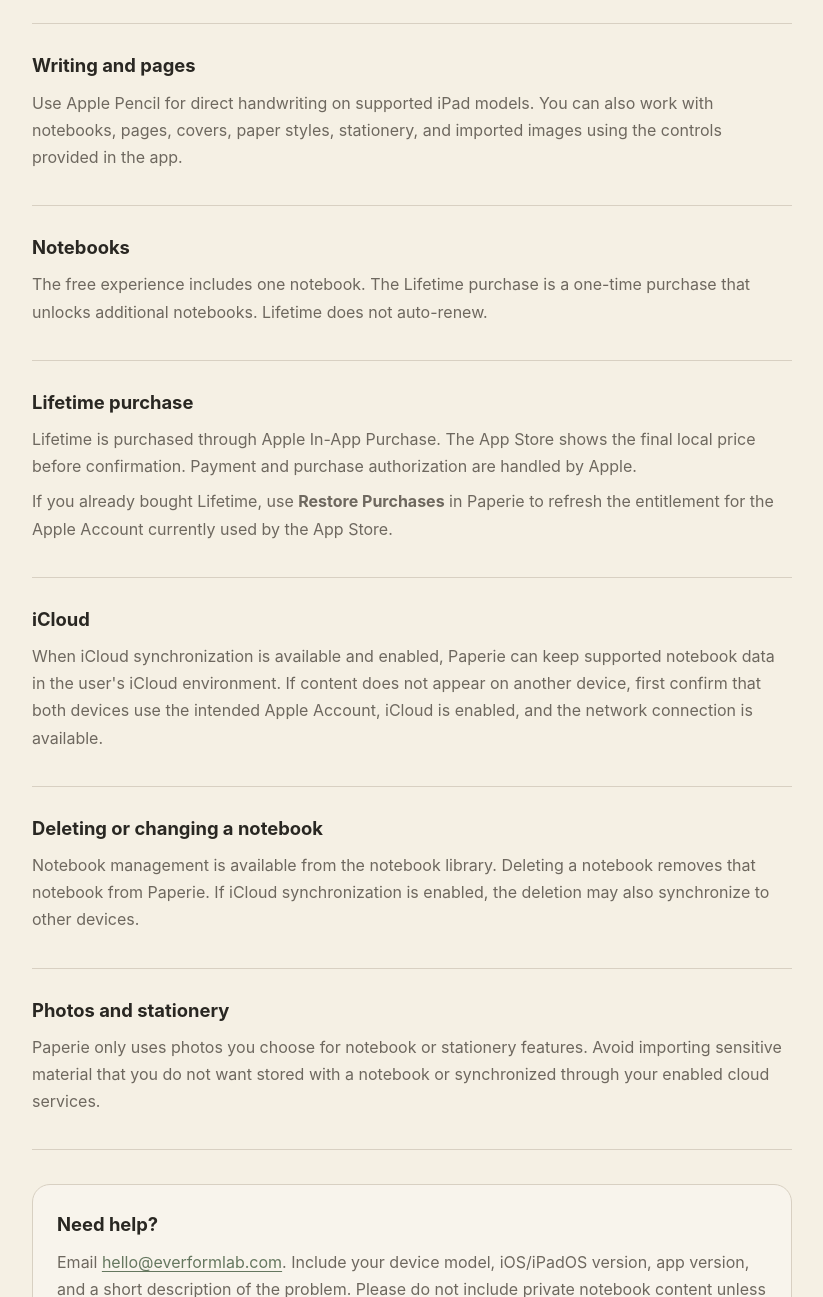
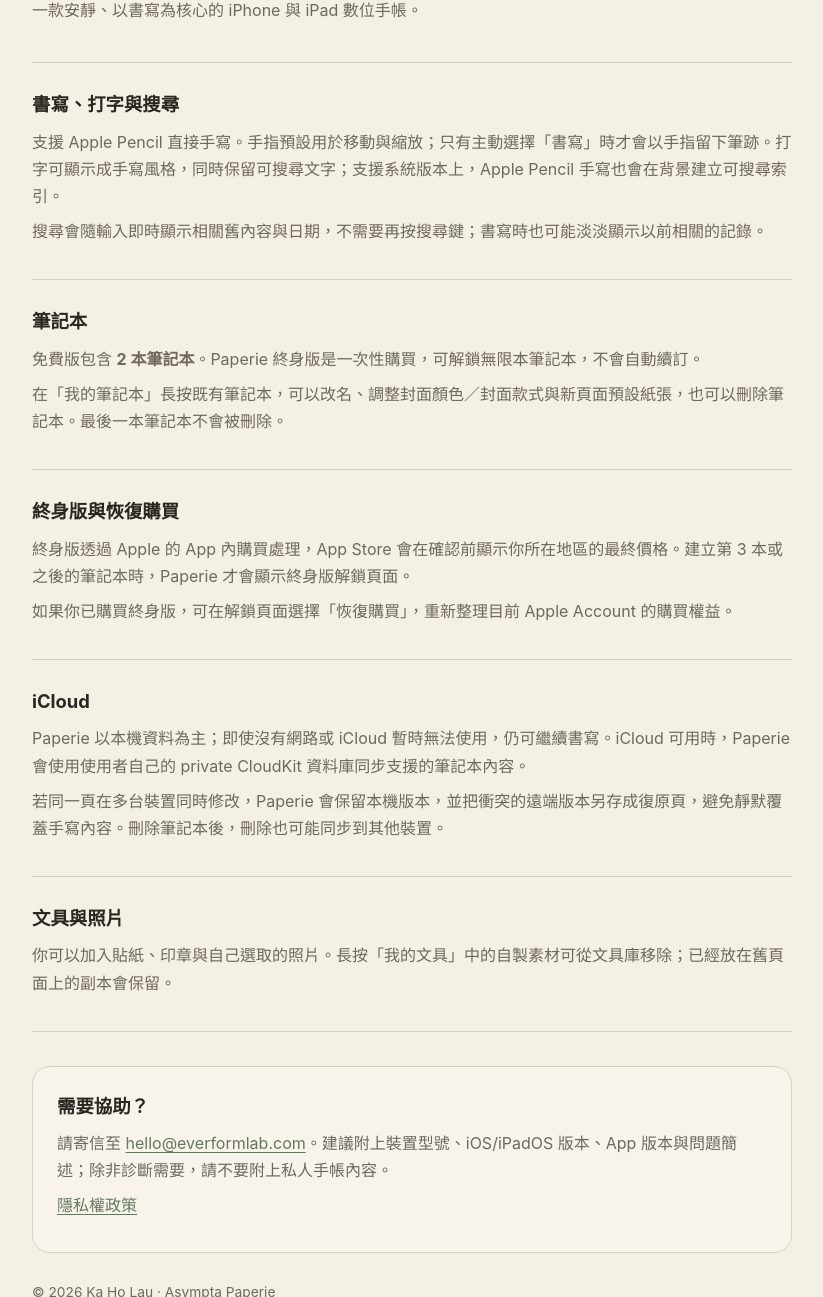
Before and after one commit to okok147/asympta-paperie-support, a plain HTML site: page index.html in a window 1280 px wide. Shown: the part 243-1540 px from the top of the page, without its empty margins (228-1051 px from the left). Drawn offline with Linux system fonts and the light colour scheme.

Commit message:
Align Paperie support with the production app

```diff
--- a/index.html
+++ b/index.html
@@ -1,16 +1,16 @@
 <!doctype html>
-<html lang="en">
+<html lang="zh-Hant">
 <head>
   <meta charset="utf-8">
   <meta name="viewport" content="width=device-width,initial-scale=1">
-  <meta name="description" content="Official support page for Asympta Paperie, a handwriting notebook for iPhone and iPad.">
+  <meta name="description" content="Asympta Paperie 官方支援頁面。">
   <title>Asympta Paperie Support</title>
   <style>
     :root{color-scheme:light;--paper:#f5f0e4;--ink:#292722;--muted:#6e685f;--line:#d8d0c2;--accent:#65775f}
     *{box-sizing:border-box}
     body{margin:0;background:var(--paper);color:var(--ink);font:16px/1.7 -apple-system,BlinkMacSystemFont,"SF Pro Text","PingFang TC",sans-serif}
-    main{width:min(760px,calc(100% - 36px));margin:auto;padding:64px 0 72px}
-    header{padding-bottom:36px;border-bottom:1px solid var(--line)}
+    main{width:min(760px,calc(100% - 36px));margin:auto;padding:48px 0 72px}
+    header{padding-bottom:30px;border-bottom:1px solid var(--line)}
     .eyebrow{font-size:.78rem;letter-spacing:.15em;text-transform:uppercase;color:var(--accent)}
     h1{font-size:clamp(2.4rem,8vw,4.8rem);line-height:1.03;letter-spacing:-.045em;margin:.2em 0}
     h2{font-size:1.15rem;margin:0 0 8px}
@@ -19,54 +19,93 @@
     a{color:var(--accent);text-underline-offset:.2em}
     .contact{margin-top:34px;padding:24px;border:1px solid var(--line);border-radius:18px;background:rgba(255,255,255,.28)}
     footer{padding-top:28px;color:var(--muted);font-size:.86rem}
+
+    .langbar{display:flex;gap:8px;justify-content:flex-end;margin-bottom:18px}
+    .langbar button{border:1px solid var(--line);background:rgba(255,255,255,.35);color:var(--ink);border-radius:999px;padding:7px 12px;font:inherit;cursor:pointer}
+    .langbar button[aria-pressed="true"]{border-color:var(--accent);color:var(--accent)}
+    [data-lang="en"]{display:none}
+
   </style>
 </head>
 <body>
 <main>
+  <div class="langbar" aria-label="Language">
+    <button data-set-lang="zh" aria-pressed="true">繁體中文</button>
+    <button data-set-lang="en" aria-pressed="false">English</button>
+  </div>
+
+  <div data-lang="zh">
     <header>
-    <div class="eyebrow">Support</div>
+      <div class="eyebrow">支援</div>
       <h1>Asympta Paperie</h1>
-    <p>A quiet handwriting notebook for iPhone and iPad.</p>
+      <p>一款安靜、以書寫為核心的 iPhone 與 iPad 數位手帳。</p>
     </header>
+    <section><h2>書寫、打字與搜尋</h2>
+      <p>支援 Apple Pencil 直接手寫。手指預設用於移動與縮放；只有主動選擇「書寫」時才會以手指留下筆跡。打字可顯示成手寫風格，同時保留可搜尋文字；支援系統版本上，Apple Pencil 手寫也會在背景建立可搜尋索引。</p>
+      <p>搜尋會隨輸入即時顯示相關舊內容與日期，不需要再按搜尋鍵；書寫時也可能淡淡顯示以前相關的記錄。</p>
+    </section>
+    <section><h2>筆記本</h2>
+      <p>免費版包含 <strong>2 本筆記本</strong>。Paperie 終身版是一次性購買，可解鎖無限本筆記本，不會自動續訂。</p>
+      <p>在「我的筆記本」長按既有筆記本，可以改名、調整封面顏色／封面款式與新頁面預設紙張，也可以刪除筆記本。最後一本筆記本不會被刪除。</p>
+    </section>
+    <section><h2>終身版與恢復購買</h2>
+      <p>終身版透過 Apple 的 App 內購買處理，App Store 會在確認前顯示你所在地區的最終價格。建立第 3 本或之後的筆記本時，Paperie 才會顯示終身版解鎖頁面。</p>
+      <p>如果你已購買終身版，可在解鎖頁面選擇「恢復購買」，重新整理目前 Apple Account 的購買權益。</p>
+    </section>
+    <section><h2>iCloud</h2>
+      <p>Paperie 以本機資料為主；即使沒有網路或 iCloud 暫時無法使用，仍可繼續書寫。iCloud 可用時，Paperie 會使用使用者自己的 private CloudKit 資料庫同步支援的筆記本內容。</p>
+      <p>若同一頁在多台裝置同時修改，Paperie 會保留本機版本，並把衝突的遠端版本另存成復原頁，避免靜默覆蓋手寫內容。刪除筆記本後，刪除也可能同步到其他裝置。</p>
+    </section>
+    <section><h2>文具與照片</h2>
+      <p>你可以加入貼紙、印章與自己選取的照片。長按「我的文具」中的自製素材可從文具庫移除；已經放在舊頁面上的副本會保留。</p>
+    </section>
+    <div class="contact"><h2>需要協助？</h2>
+      <p>請寄信至 <a href="mailto:hello@everformlab.com">hello@everformlab.com</a>。建議附上裝置型號、iOS/iPadOS 版本、App 版本與問題簡述；除非診斷需要，請不要附上私人手帳內容。</p>
+      <p><a href="privacy/">隱私權政策</a></p>
+    </div>
+    <footer>© 2026 Ka Ho Lau · Asympta Paperie</footer>
+  </div>
 
-  <section>
-    <h2>Writing and pages</h2>
-    <p>Use Apple Pencil for direct handwriting on supported iPad models. You can also work with notebooks, pages, covers, paper styles, stationery, and imported images using the controls provided in the app.</p>
+  <div data-lang="en">
+    <header><div class="eyebrow">Support</div><h1>Asympta Paperie</h1><p>A quiet handwriting-first journal for iPhone and iPad.</p></header>
+    <section><h2>Writing, typing, and search</h2>
+      <p>Apple Pencil can write directly. Fingers navigate and zoom by default; finger ink is enabled only after choosing Write. Typed text can appear handwritten while staying searchable. On supported system versions, Apple Pencil handwriting is indexed for search in the background.</p>
+      <p>Search updates as you type and shows matching older context and dates without requiring a Search button. Related older memories may also appear quietly while writing.</p>
     </section>
-
-  <section>
-    <h2>Notebooks</h2>
-    <p>The free experience includes one notebook. The Lifetime purchase is a one-time purchase that unlocks additional notebooks. Lifetime does not auto-renew.</p>
+    <section><h2>Notebooks</h2>
+      <p>The free experience includes <strong>2 notebooks</strong>. Paperie Lifetime is a one-time purchase that unlocks unlimited notebooks and does not auto-renew.</p>
+      <p>Long-press an existing notebook in My Notebooks to rename it, change its cover color/style and default paper for new pages, or delete it. The final remaining notebook cannot be deleted.</p>
     </section>
-
-  <section>
-    <h2>Lifetime purchase</h2>
-    <p>Lifetime is purchased through Apple In-App Purchase. The App Store shows the final local price before confirmation. Payment and purchase authorization are handled by Apple.</p>
-    <p>If you already bought Lifetime, use <strong>Restore Purchases</strong> in Paperie to refresh the entitlement for the Apple Account currently used by the App Store.</p>
+    <section><h2>Lifetime and Restore Purchases</h2>
+      <p>Lifetime is processed through Apple In-App Purchase. The App Store displays the final local price before confirmation. Paperie only presents the unlock when creating the third notebook or later.</p>
+      <p>If Lifetime was already purchased, use Restore Purchases on the Lifetime screen to refresh the entitlement for the Apple Account currently used by the App Store.</p>
     </section>
-
-  <section>
-    <h2>iCloud</h2>
-    <p>When iCloud synchronization is available and enabled, Paperie can keep supported notebook data in the user's iCloud environment. If content does not appear on another device, first confirm that both devices use the intended Apple Account, iCloud is enabled, and the network connection is available.</p>
+    <section><h2>iCloud</h2>
+      <p>Paperie is local-first, so writing continues offline or while iCloud is unavailable. When available, Paperie uses the user's private CloudKit database to synchronize supported notebook data.</p>
+      <p>If the same page changes independently on two devices, Paperie keeps the local page and preserves the conflicting remote page as a recovered page rather than silently overwriting handwriting. Notebook deletions may synchronize to other devices.</p>
     </section>
-
-  <section>
-    <h2>Deleting or changing a notebook</h2>
-    <p>Notebook management is available from the notebook library. Deleting a notebook removes that notebook from Paperie. If iCloud synchronization is enabled, the deletion may also synchronize to other devices.</p>
+    <section><h2>Stationery and photos</h2>
+      <p>You can add stickers, stamps, and photos you select. Long-press a custom item in My Stationery to remove it from the library; copies already placed on older pages remain intact.</p>
     </section>
-
-  <section>
-    <h2>Photos and stationery</h2>
-    <p>Paperie only uses photos you choose for notebook or stationery features. Avoid importing sensitive material that you do not want stored with a notebook or synchronized through your enabled cloud services.</p>
-  </section>
-
-  <div class="contact">
-    <h2>Need help?</h2>
-    <p>Email <a href="mailto:hello@everformlab.com">hello@everformlab.com</a>. Include your device model, iOS/iPadOS version, app version, and a short description of the problem. Please do not include private notebook content unless it is necessary for support.</p>
+    <div class="contact"><h2>Need help?</h2>
+      <p>Email <a href="mailto:hello@everformlab.com">hello@everformlab.com</a>. Include your device model, iOS/iPadOS version, app version, and a short description. Please do not include private notebook content unless it is necessary for support.</p>
       <p><a href="privacy/">Privacy Policy</a></p>
     </div>
+    <footer>© 2026 Ka Ho Lau · Asympta Paperie</footer>
+  </div>
+</main>
 
-  <footer>© 2026 Ka Ho Lau · Asympta Paperie</footer>
-</main>
+<script>
+(function(){
+  const buttons=[...document.querySelectorAll('[data-set-lang]')];
+  function setLang(lang){
+    document.documentElement.lang=lang==='zh'?'zh-Hant':'en';
+    document.querySelectorAll('[data-lang]').forEach(el=>el.style.display=el.dataset.lang===lang?'':'none');
+    buttons.forEach(b=>b.setAttribute('aria-pressed',String(b.dataset.setLang===lang)));
+  }
+  buttons.forEach(b=>b.addEventListener('click',()=>setLang(b.dataset.setLang)));
+  setLang('zh');
+})();
+</script>
 </body>
 </html>
```
Lines whose indentation alone changed are shown as unchanged.
